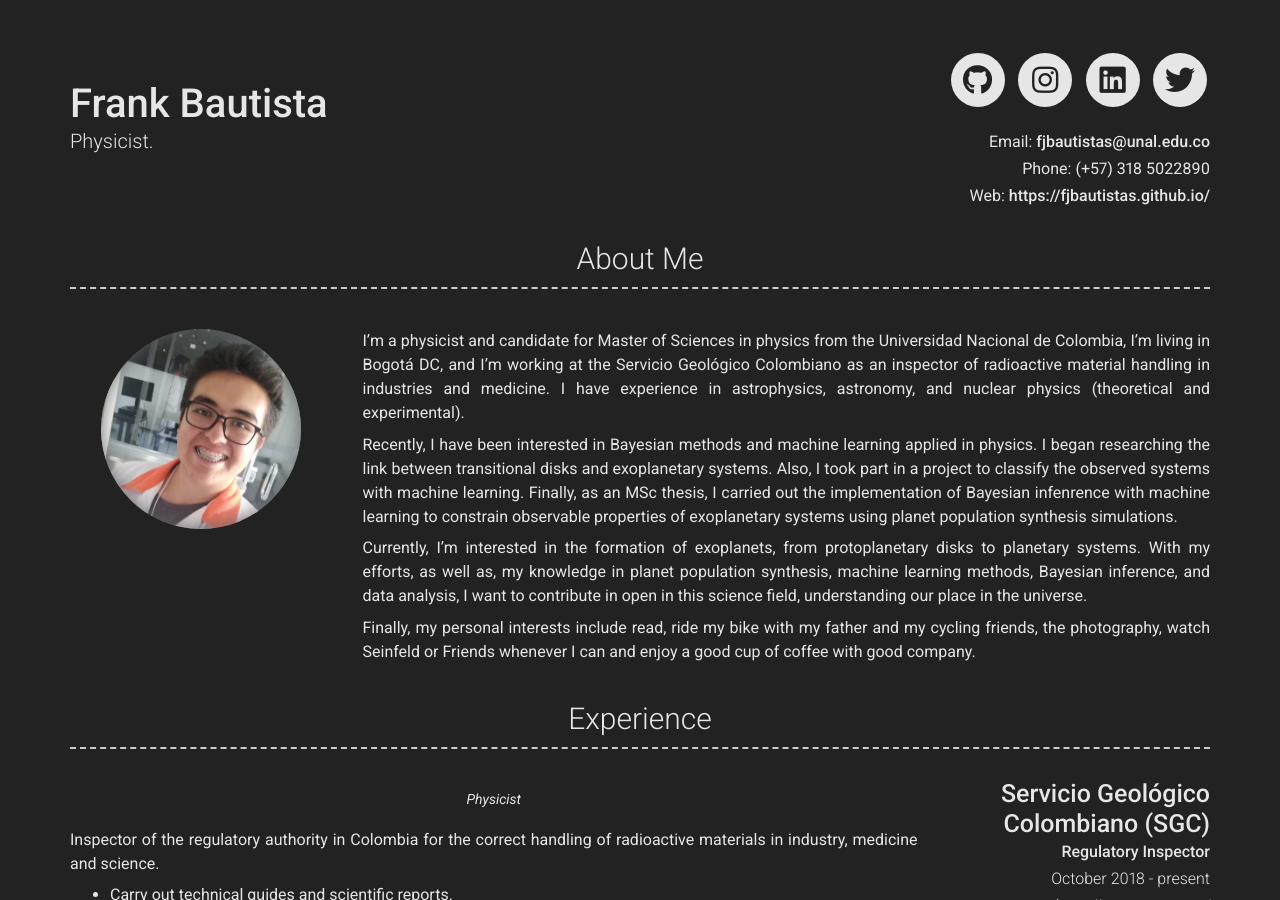
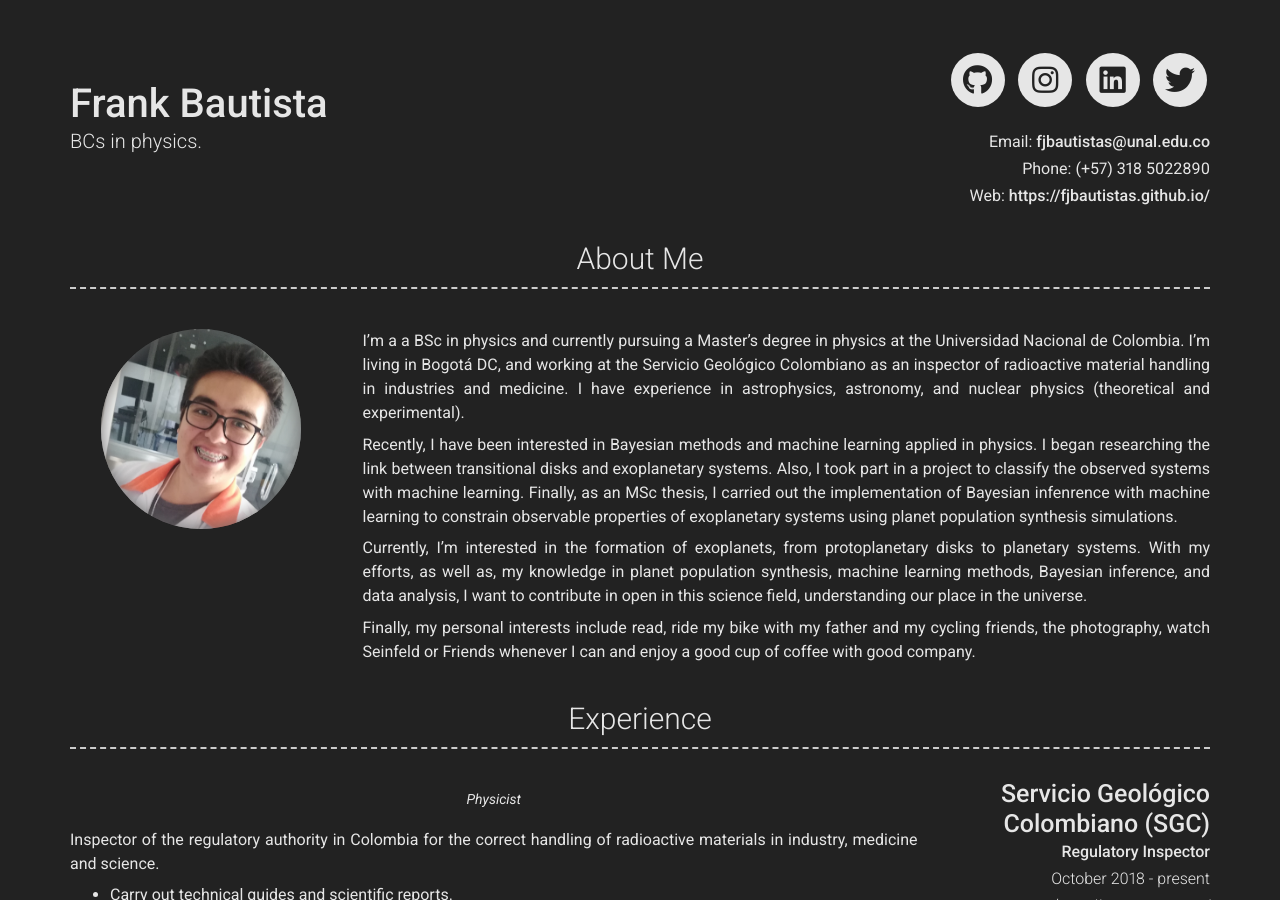
Before and after one commit to fjbautistas/fjbautistas.github.io, a Jekyll site: the page built from index.md, in a window 1280 px wide and 900 px high. Built offline with Jekyll 4.4.1, drawn with Linux system fonts in a browser that asks for light colours; nearby versions of some CDN libraries; some of the changed text lies outside the part shown.

Commit message:
corrections

```diff
--- a/_config.yml
+++ b/_config.yml
@@ -7,7 +7,7 @@ version: 2
 
 # Personal info
 name: Frank Bautista
-title: Physicist.
+title: BCs in physics.
 email: fjbautistas@unal.edu.co
 phone: (+57) 318 5022890
 website: https://fjbautistas.github.io/
@@ -26,14 +26,13 @@ about_title: About Me
 about_profile_image: images/prof.jpg
 about_content: | # this will include new lines to allow paragraphs
 
-  I'm a physicist and candidate for Master of Sciences in physics from the Universidad Nacional de Colombia, I'm living in Bogotá DC, and I'm working at the Servicio Geológico Colombiano as an inspector of radioactive material handling in industries and medicine. I have experience in astrophysics, astronomy, and nuclear physics (theoretical and experimental).
+  I'm a a BSc in physics and currently pursuing a Master's degree in physics at the Universidad Nacional de Colombia. I'm living in Bogotá DC, and working at the Servicio Geológico Colombiano as an inspector of radioactive material handling in industries and medicine. I have experience in astrophysics, astronomy, and nuclear physics (theoretical and experimental).
 
   Recently, I have been interested in Bayesian methods and machine learning applied in physics. I began researching the link between transitional disks and exoplanetary systems. Also, I took part in a project to classify the observed systems with machine learning. Finally, as an MSc thesis, I carried out the implementation of Bayesian infenrence with machine learning to constrain observable properties of exoplanetary systems using planet population synthesis simulations.
 
   Currently, I'm interested in the formation of exoplanets, from protoplanetary disks to planetary systems. With my efforts, as well as, my knowledge in planet population synthesis, machine learning methods, Bayesian inference, and data analysis, I want to contribute in open in this science field, understanding our place in the universe.
 
   Finally, my personal interests include read, ride my bike with my father and my cycling friends, the photography, watch Seinfeld or Friends whenever I can and enjoy a good cup of coffee with good company.
-
 
 #================================================================================================================
 content:
@@ -164,7 +163,7 @@ content:
     content: | # this will include new lines to allow paragraphs
       When I am not in the academic world, I enjoy reading, accompanied by a good coffee cup. The last book I read was <a href="https://www.amazon.com/Man-High-Castle-Philip-Dick/dp/0547572484">The Man in the High Castle</a>, an excellent novel. I hope to watch the TV serie soon.
 
-      I am a cycling enthusiast; I believe that riding a bicycle removes sorrows and worries. I ride my bike whenever I can (follow me in Strava <a href="https://www.strava.com/athletes/fjbautistas">Strava</a>).
+      I am a cycling enthusiast; I believe that riding a bicycle removes sorrows and worries. I ride my bike whenever I can (follow me in <a href="https://www.strava.com/athletes/fjbautistas">Strava</a>).
 
       <p class="aligncenter">
       <img src="/images/bici.jpg" alt="centered image" width="650" height="400"/>
```
